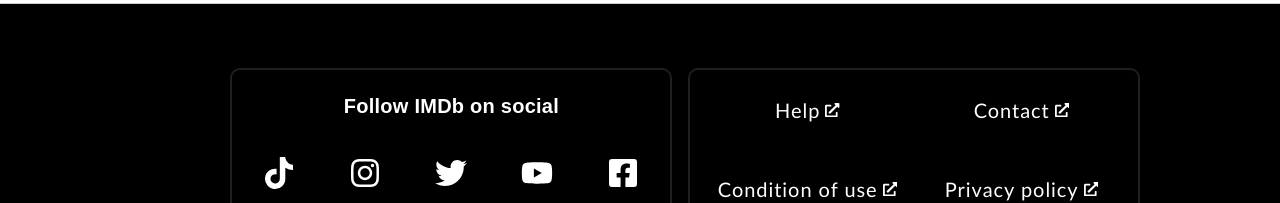
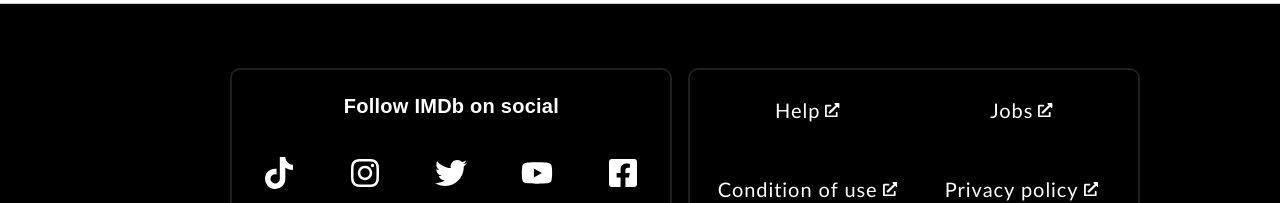
Before and after one commit to front-end-by-rimantas/48-grupe-team-imdb, a React (Vite) app in the folder client/: page /search in a window 1280 px wide. Shown: the part 732-935 px from the top of the page. Built offline with nearby package versions, Linux system fonts and the light colour scheme.

Commit message:
Feat: small fix

```diff
--- a/client/src/components/footer/Footer.jsx
+++ b/client/src/components/footer/Footer.jsx
@@ -60,7 +60,7 @@ export function Footer() {
                 <Link
                   className={`${style.presentation} ${style.presentationListContact}`}
                 >
-                  Contact
+                  Jobs
                   <FaExternalLinkAlt
                     size="0.9rem"
                     className="linkAlt"
```
